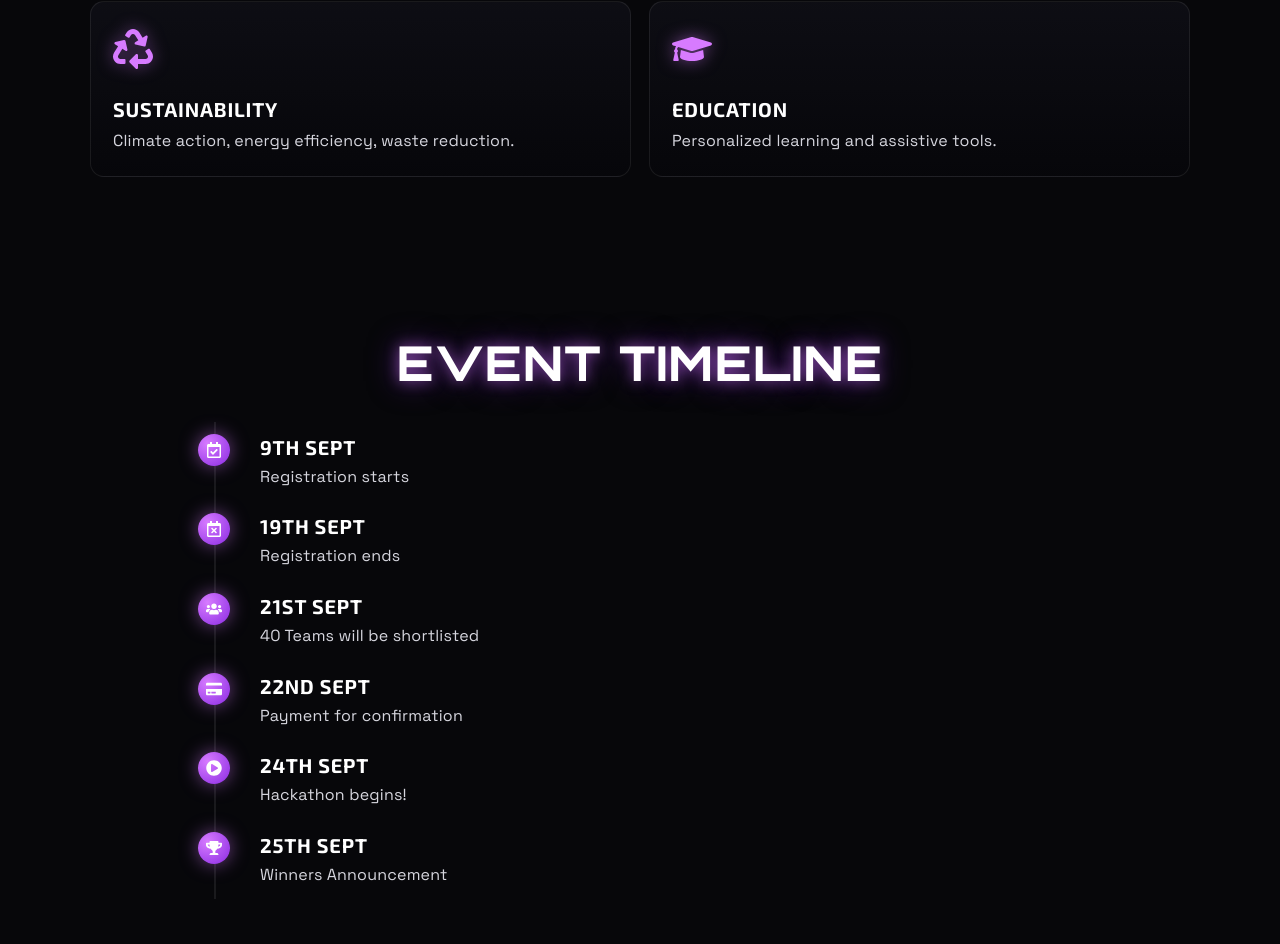
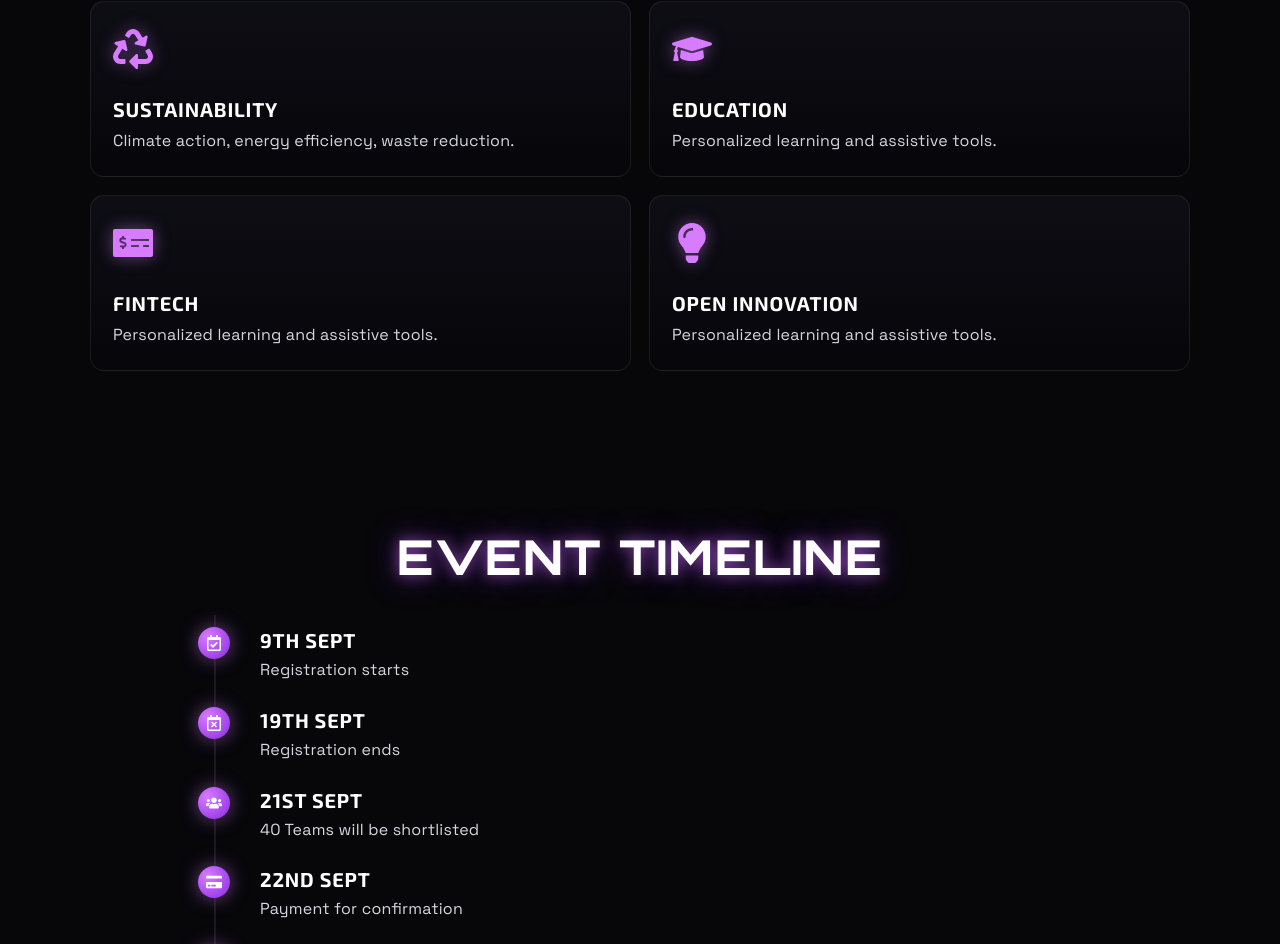
Before and after one commit to SnippetTechie/HACC-IT-2.0, a React (Vite) app: page / in a window 1280 px wide. Shown: the part 1542-2486 px from the top of the page. Built offline with nearby package versions, Linux system fonts and the light colour scheme.

Commit message:
Add two more themes

```diff
--- a/src/components/Themes.jsx
+++ b/src/components/Themes.jsx
@@ -1,5 +1,5 @@
 import { motion } from 'framer-motion'
-import { FaHeartbeat, FaSeedling, FaRecycle, FaGraduationCap } from 'react-icons/fa'
+import { FaHeartbeat, FaSeedling, FaRecycle, FaGraduationCap, FaMoneyCheckAlt, FaLightbulb } from 'react-icons/fa'
 import './Themes.css'
 
 const items = [
@@ -7,6 +7,8 @@ const items = [
   { icon: FaSeedling, title: 'Agriculture', desc: 'Smart farming, yield prediction, and supply chains.' },
   { icon: FaRecycle, title: 'Sustainability', desc: 'Climate action, energy efficiency, waste reduction.' },
   { icon: FaGraduationCap, title: 'Education', desc: 'Personalized learning and assistive tools.' },
+  { icon: FaMoneyCheckAlt, title: 'Fintech', desc: 'Personalized learning and assistive tools.' },
+  { icon: FaLightbulb, title: 'Open Innovation', desc: 'Personalized learning and assistive tools.' },
 ]
 
 export default function Themes() {
```
